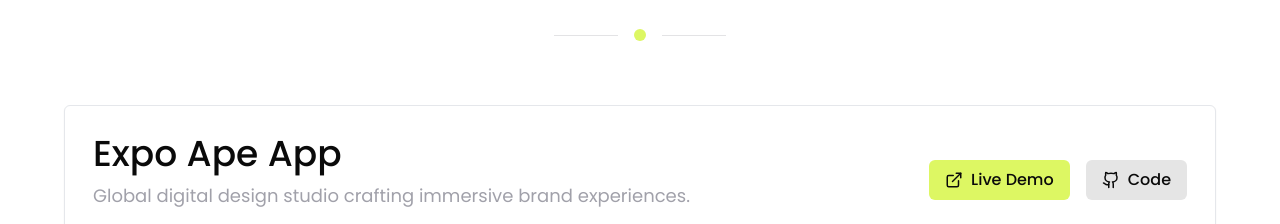
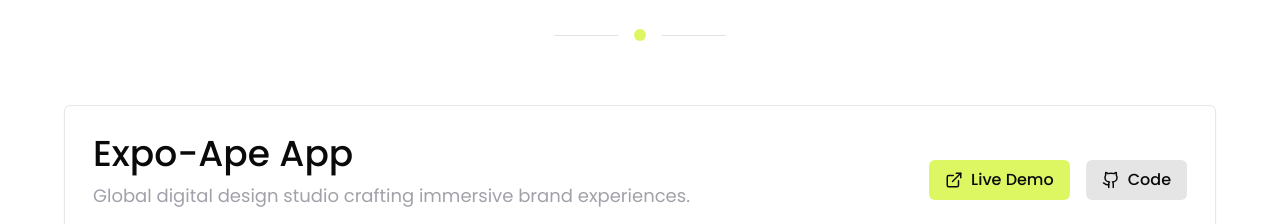
Before and after one commit to abhishek2001panwar/abhishek_developer, a Next.js app: page / in a window 1280 px wide. Shown: the part 1500-1724 px from the top of the page. Built offline with nearby package versions, Linux system fonts and the light colour scheme.

Commit message:
Fix typo in title of WebsiteShowcase component on PortfolioPage

```diff
--- a/src/app/sections/PortfolioPage.tsx
+++ b/src/app/sections/PortfolioPage.tsx
@@ -12,7 +12,7 @@ export default function PortfolioPage() {
         />
 
         <WebsiteShowcase
-          title="Expo Ape App"
+          title="Expo-Ape App"
           description="Global digital design studio crafting immersive brand experiences."
           imageUrl="/ExpoApe.png"
           technologies={[
```
